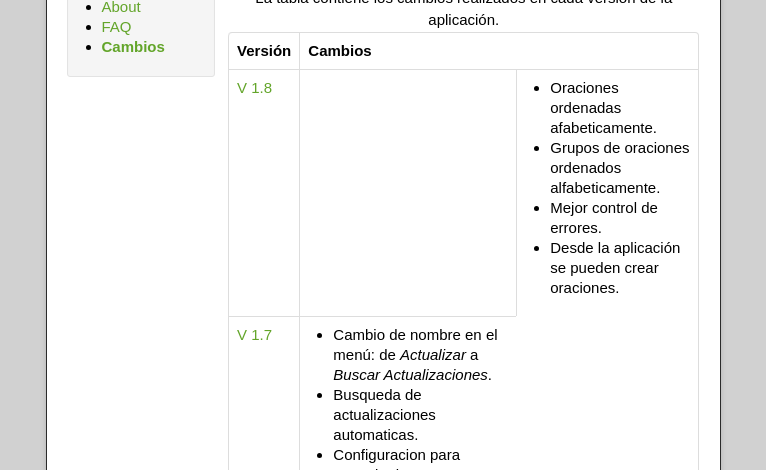
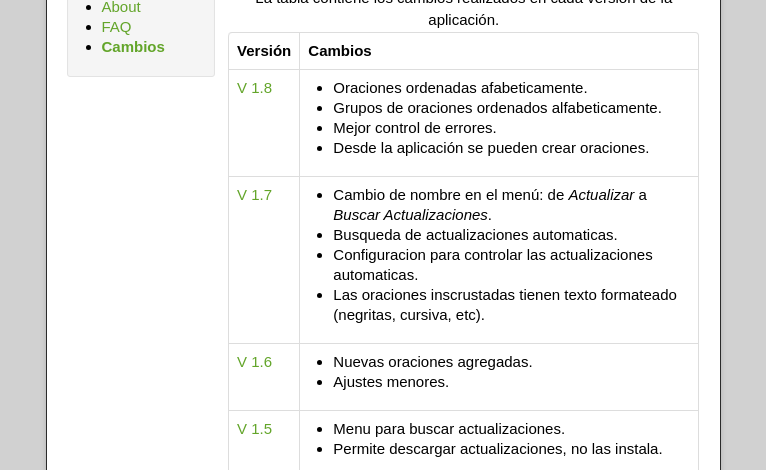
Before and after one commit to nfloresv/CatholicPrayers_deprecated, a plain HTML site: page changelog.html in a window 1280 px wide. Shown: the part 330-800 px from the top of the page, without its empty margins (257-1023 px from the left). Drawn offline with nearby package versions, Linux system fonts and the light colour scheme.

Commit message:
Ajuste en error de diseño en changelog.html

```diff
--- a/changelog.html
+++ b/changelog.html
@@ -59,7 +59,7 @@
                                     </thead>
                                     <tbody>
                                         <tr>
-                                            <td><a href="apps/CatholicPrayers_v18.apk">V 1.8</a><td>
+                                            <td><a href="apps/CatholicPrayers_v18.apk">V 1.8</a></td>
                                             <td>
                                                 <ul>
                                                     <li>Oraciones ordenadas afabeticamente.</li>
```
